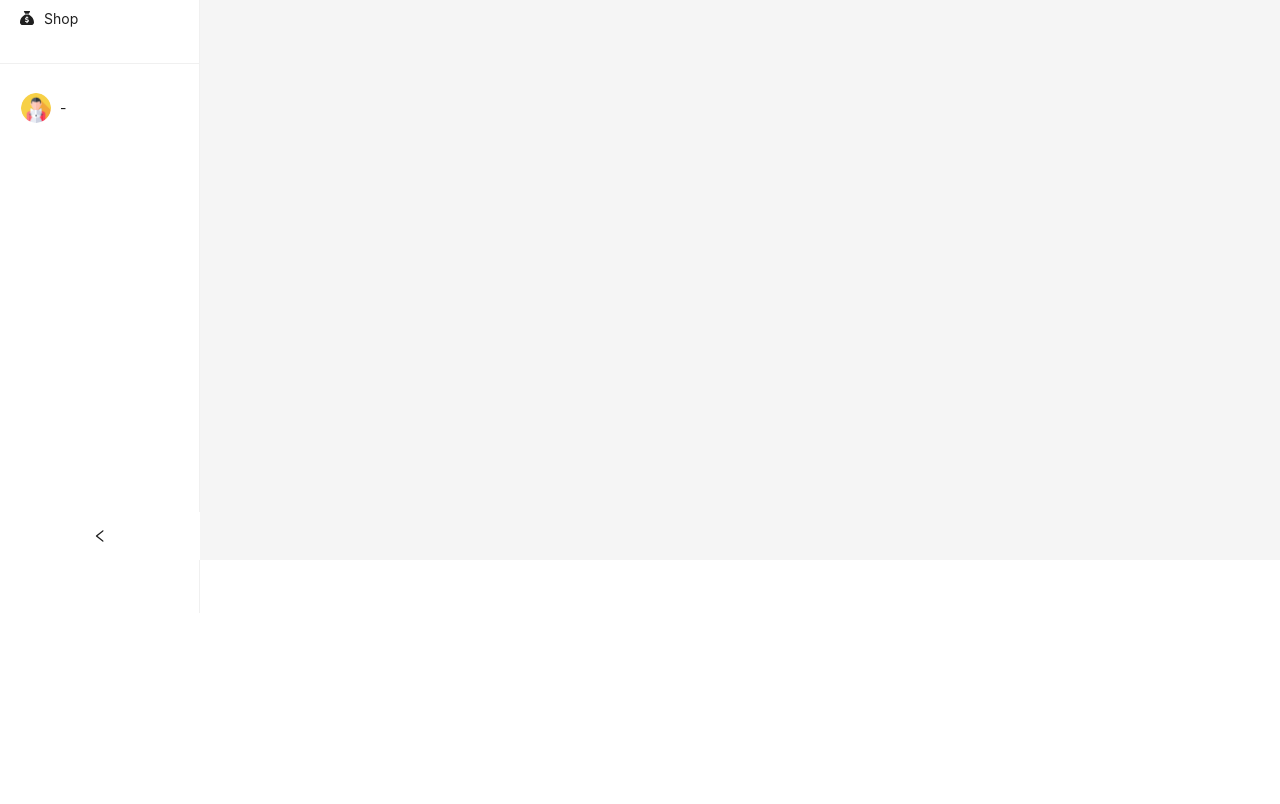
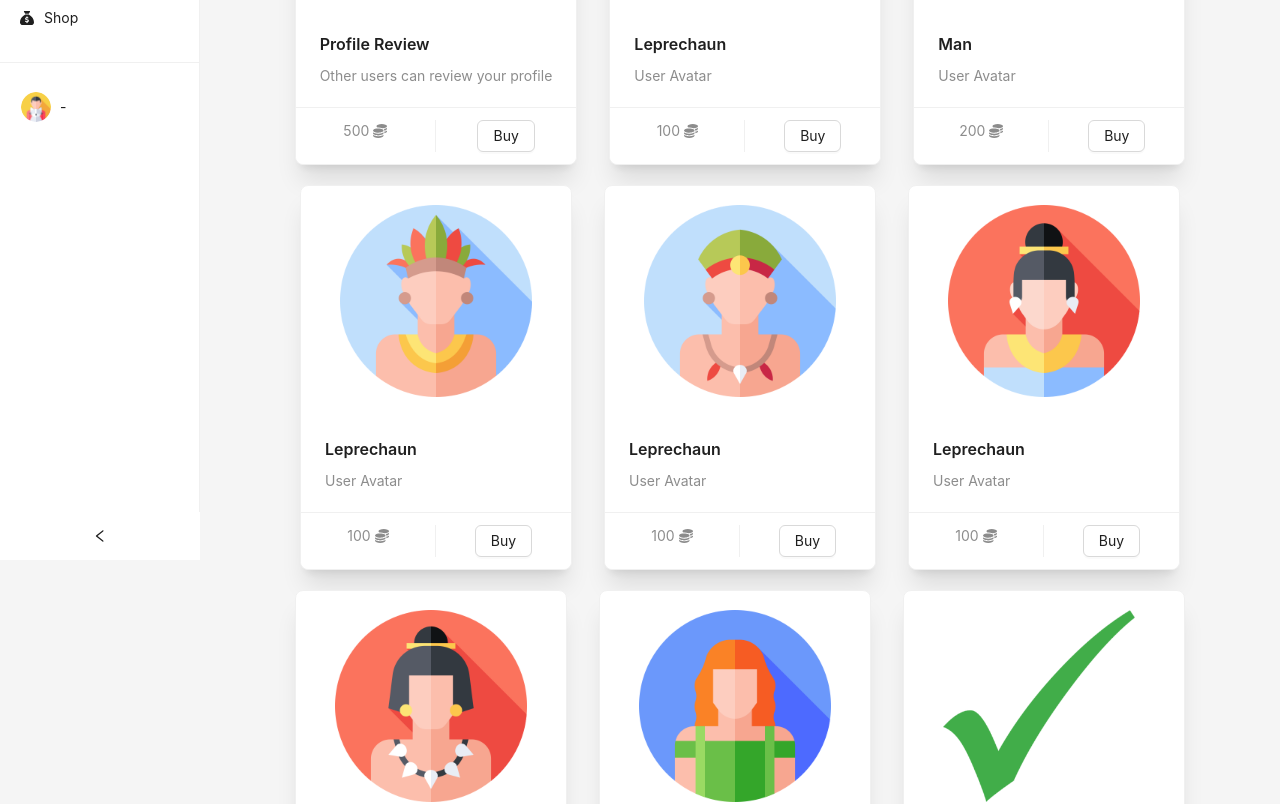
Before and after one commit to bytex-hackathon-CookieByte/frontend-hackathon-bytex, a React (Create React App) app: page /shop in a window 1280 px wide. Shown: the part 240-1044 px from the top of the page. Before the commit the page ends 853 px from the top, so only its background shows below. Built offline with nearby package versions, Linux system fonts and the light colour scheme; sample sign-in values are in the browser's storage.

Commit message:
Add shop

```diff
--- a/src/components/Navbar/Navbar.tsx
+++ b/src/components/Navbar/Navbar.tsx
@@ -20,19 +20,26 @@ function Navbar() {
   return (
     <>
       <Sider
-        collapsible
+        collapsible={true}
         collapsed={isCollapsed}
         onCollapse={(val) => setIsCollapsed(val)}
         theme={"light"}
+        style={{
+          overflow: "auto",
+          height: "100vh",
+          position: "sticky",
+          top: 0,
+          left: 0,
+        }}
       >
-        <Link to={"/"}>
-          {isCollapsed ? (
-            <img src={croppedLogo} className={"p-[1rem]"} />
-          ) : (
-            <img src={logo} className={"p-[2rem]"} />
-          )}
-        </Link>
         <Menu className={"h-full"}>
+          <Link to={"/home"}>
+            {isCollapsed ? (
+              <img src={croppedLogo} className={"p-[1rem]"} />
+            ) : (
+              <img src={logo} className={"p-[2rem]"} />
+            )}
+          </Link>
           <Divider />
           <Menu.Item icon={<FontAwesomeIcon icon={faBriefcase} />}>
             <Link to={"/challenges"}>Challenges</Link>
--- a/src/pages/LoginProtected/LoginProtected.tsx
+++ b/src/pages/LoginProtected/LoginProtected.tsx
@@ -13,7 +13,9 @@ function LoginProtected() {
   return (
     <Layout className={"min-h-screen"}>
       <Navbar />
-      <Outlet />
+      <Layout>
+        <Outlet />
+      </Layout>
     </Layout>
   );
 }
--- a/src/pages/Profiles/components/Badges.tsx
+++ b/src/pages/Profiles/components/Badges.tsx
@@ -1,5 +1,5 @@
-import React, { useState } from "react";
-import badge1 from "../../../images/badges/badge-1.png";
+import React from "react";
+import badge1 from "../../../images/Badges/badge-1.png";
 
 export default function Badges() {
   return (
--- a/src/pages/Shop/Shop.tsx
+++ b/src/pages/Shop/Shop.tsx
@@ -1,7 +1,93 @@
 import React from "react";
+import ItemCard from "./components/ItemCard";
+import leprechaun from "../../images/Avatars/leprechaun.png";
+import man from "../../images/Avatars/man.png";
+import maya from "../../images/Avatars/maya.png";
+import maya2 from "../../images/Avatars/maya-2.png";
+import maya3 from "../../images/Avatars/maya-3.png";
+import maya4 from "../../images/Avatars/maya-4.png";
+import woman from "../../images/Avatars/woman.png";
+import checkmark from "../../images/checkmark.png";
+import course from "../../images/course.png";
+import { Row } from "antd";
 
 function Shop() {
-  return <div>shop</div>;
+  return (
+    <div className={"w-100"}>
+      <Row gutter={{ xs: 8, sm: 16, md: 24, lg: 32 }} justify={"center"}>
+        <ItemCard
+          title={"Profile Review"}
+          type={"review"}
+          image={checkmark}
+          price={500}
+          onBuy={() => console.log("buy")}
+        />
+        <ItemCard
+          title={"Leprechaun"}
+          image={leprechaun}
+          price={100}
+          type={"avatar"}
+          onBuy={() => console.log("buy")}
+        />
+        <ItemCard
+          title={"Man"}
+          image={man}
+          price={200}
+          type={"avatar"}
+          onBuy={() => console.log("buy")}
+        />
+        <ItemCard
+          title={"Leprechaun"}
+          image={maya}
+          price={100}
+          type={"avatar"}
+          onBuy={() => console.log("buy")}
+        />
+        <ItemCard
+          title={"Leprechaun"}
+          image={maya2}
+          price={100}
+          type={"avatar"}
+          onBuy={() => console.log("buy")}
+        />{" "}
+        <ItemCard
+          title={"Leprechaun"}
+          image={maya3}
+          price={100}
+          type={"avatar"}
+          onBuy={() => console.log("buy")}
+        />{" "}
+        <ItemCard
+          title={"Leprechaun"}
+          image={maya4}
+          price={100}
+          type={"avatar"}
+          onBuy={() => console.log("buy")}
+        />
+        <ItemCard
+          title={"Leprechaun"}
+          image={woman}
+          price={100}
+          type={"avatar"}
+          onBuy={() => console.log("buy")}
+        />
+        <ItemCard
+          title={"Profile Review"}
+          type={"review"}
+          image={checkmark}
+          price={200}
+          onBuy={() => console.log("buy")}
+        />
+        <ItemCard
+          title={"React Course"}
+          type={"course"}
+          image={course}
+          price={500}
+          onBuy={() => console.log("buy")}
+        />
+      </Row>
+    </div>
+  );
 }
 
 export default Shop;
--- /dev/null
+++ b/src/pages/Shop/components/ItemCard.tsx
@@ -0,0 +1,50 @@
+import React from "react";
+import { Button, Card, Col } from "antd";
+import Meta from "antd/es/card/Meta";
+import { FontAwesomeIcon } from "@fortawesome/react-fontawesome";
+import { faCoins } from "@fortawesome/free-solid-svg-icons";
+
+type ItemCardProps = {
+  title: string;
+  image: string;
+  price: number;
+  type: "avatar" | "review" | "course";
+  onBuy: () => void;
+};
+
+function ItemCard({ title, image, price, type, onBuy }: ItemCardProps) {
+  const getType = () => {
+    if (type === "avatar") {
+      return "User Avatar";
+    } else if (type === "review") {
+      return "Other users can review your profile";
+    } else if (type === "course") {
+      return "Course";
+    }
+    return "Item";
+  };
+
+  return (
+    <Col className="gutter-row mt-5">
+      <Card
+        className={"shadow-xl"}
+        cover={
+          <div className={"px-10 py-5"}>
+            <img src={image} className={"w-[12rem] h-[12rem]"} />
+          </div>
+        }
+        actions={[
+          <div>
+            {price}
+            <FontAwesomeIcon icon={faCoins} className={"ml-1"} />
+          </div>,
+          <Button onClick={onBuy}>Buy</Button>,
+        ]}
+      >
+        <Meta title={title} description={getType()} />
+      </Card>
+    </Col>
+  );
+}
+
+export default ItemCard;
```
Also changed, not shown: src/images/checkmark.png (added), src/images/course.png (added).
